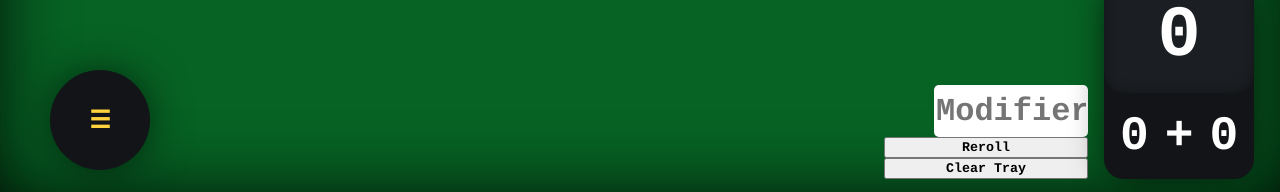
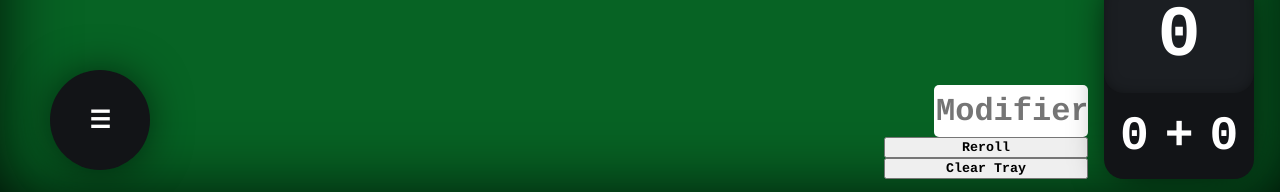
Before and after one commit to LemonUnderscore/tabletop-dicetray, a React (Create React App) app: page / in a window 1280 px wide. In both pictures the pointer is over the element 100 px from the left and 725 px from the top of the page. Shown: the part 605-797 px from the top of the page. Built offline with nearby package versions, Linux system fonts and the light colour scheme.

Commit message:
fixed dice component being redefined each time the dice array is updated

```diff
--- a/src/App.scss
+++ b/src/App.scss
@@ -63,6 +63,10 @@ body, button, input {
     transition: background .5s linear;
     transition: color 0.5s linear;
     color: $accentColour;
+}
+
+.diceMenuToggle:hover {
+    color: white;
 }
 
 .open {
--- a/src/components/dicetrayComp.js
+++ b/src/components/dicetrayComp.js
@@ -2,15 +2,6 @@ import React from 'react';
 import { useSpring, animated } from 'react-spring';
 
 export default function DiceTray(props) {
-
-    function Dice(props) {
-        const animatedValue = useSpring({ config: { duration: 250 }, number: props.value, from: { number: 0 }} );
-        return (
-            <animated.div>
-                 {animatedValue.number.interpolate(number => Math.floor(number))}
-            </animated.div>
-        )
-    }
 
     return (
         <div className="diceTray">
@@ -23,3 +14,12 @@ export default function DiceTray(props) {
         </div>
     )
 }
+
+function Dice(props) {
+    const animatedValue = useSpring({ config: { duration: 250 }, number: props.value, from: { number: 0 }} );
+    return (
+        <animated.div>
+             {animatedValue.number.interpolate(number => Math.floor(number))}
+        </animated.div>
+    )
+}
```
